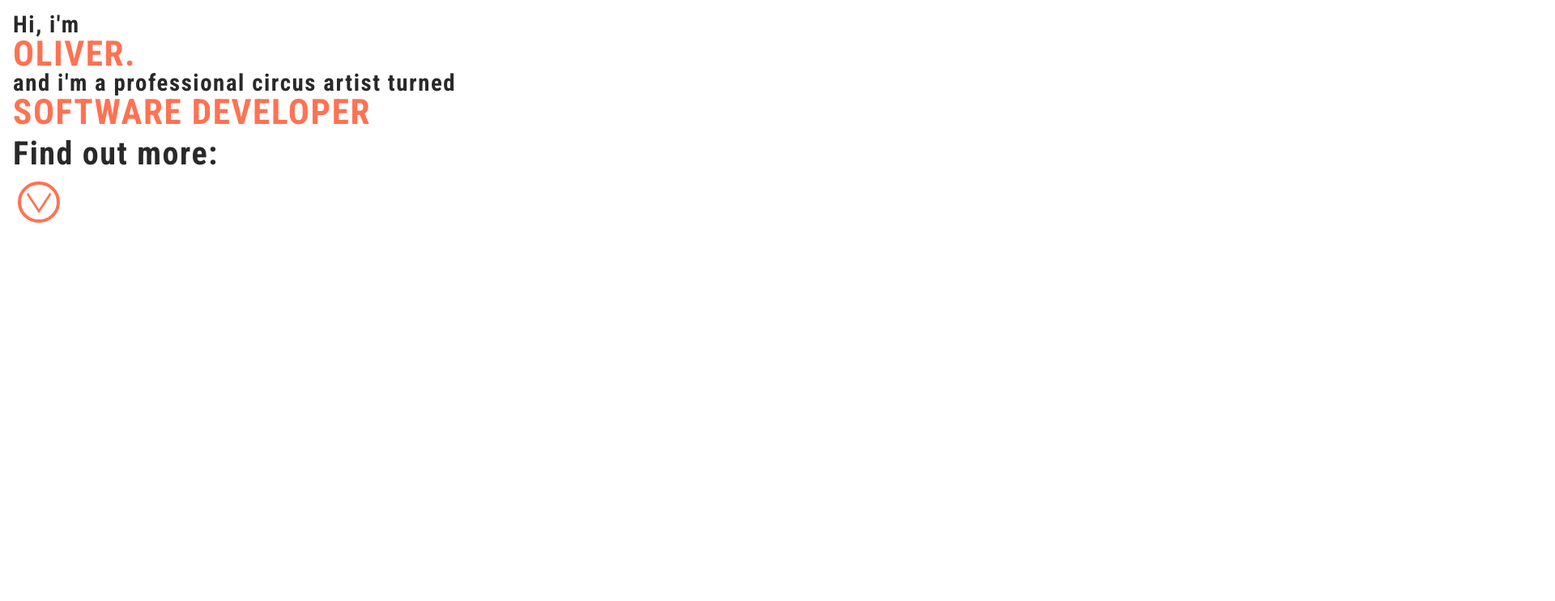
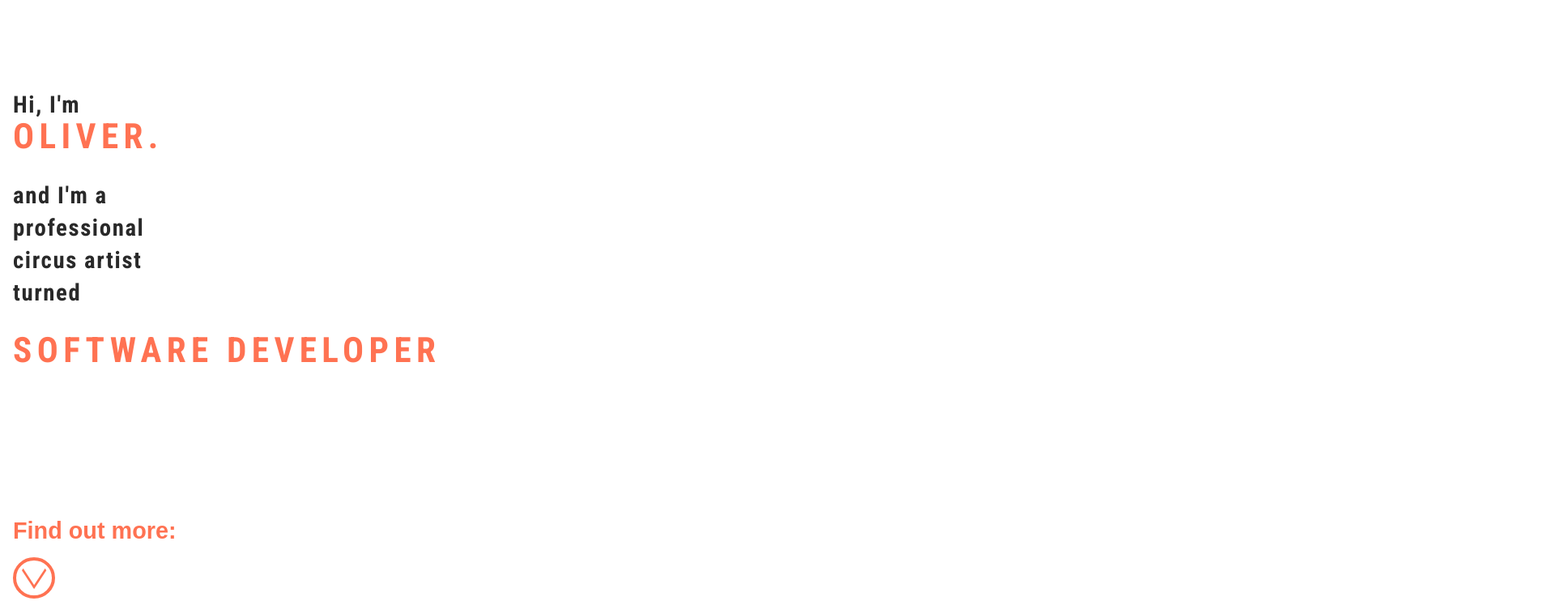
Before and after one commit to Oliversw/portfolio, a Gatsby site: page / in a window 1280 px wide. Shown: the top 742 px of the page at 81% size, 1920 px wide, since content can reach past the window. Built offline with nearby package versions, Linux system fonts and the light colour scheme; Gatsby itself is replaced by a stand-in of ours.

Commit message:
Finish basic styling of landing page

```diff
--- a/src/components/globalCSS.js
+++ b/src/components/globalCSS.js
@@ -1,4 +1,4 @@
-import { createGlobalStyle } from 'styled-components'
+import { createGlobalStyle } from "styled-components"
 
 const GlobalStyle = createGlobalStyle`
 
@@ -67,7 +67,8 @@ table {
 
     body {
         font-family: 'Roboto Condensed', sans-serif;
-        letter-spacing: 0.1em;
+        letter-spacing: 0.1rem;
+        line-height: 2.5rem;
         padding: 1rem;
     }
 
@@ -107,4 +108,4 @@ table {
     }
 `
 
-export default GlobalStyle;
+export default GlobalStyle
--- a/src/components/header.js
+++ b/src/components/header.js
@@ -6,42 +6,66 @@ const SiteHeader = styled.header`
   min-height: 100vh;
   display: flex;
   flex-flow: column nowrap;
+  justify-content: space-around;
 `
 
-const SpanSlight = styled.span`
-  color: var(--black);
-  text-transform: lowercase;
+const HiddenH1 = styled.h1`
+  position: absolute;
+  left: 999999px;
+  height: 1px;
+  width: 1px;
+`
+
+const TextWrapper = styled.div`
+  display: flex;
+  flex-flow: column nowrap;
+  justify-content: space-between;
+`
+
+const P = styled.p`
+  font-size: 1.8rem;
+  /* color: var(--black); */
+  font-weight: 600;
+  color: ${props => (props.primary ? "var(--primary)" : "var(--black)")};
+  margin: 1rem 0 1rem 0;
+  width: ${props => (props.short ? "10rem" : "auto")};
+`
+
+const SpanEmphasis = styled.span`
+  color: var(--primary);
+  text-transform: uppercase;
   display: block;
   font-weight: 600;
-  font-size: 1.8rem;
-`
-
-const Cap = styled.span`
-  text-transform: uppercase;
+  font-size: 2.7rem;
+  letter-spacing: 0.4rem;
 `
 
 const Button = styled.button`
   background: none;
   border: none;
-  border-radius: 25rem;
   outline: none;
-  width: 4rem;
-  height: 4rem;
   padding: inherit;
+  display: flex;
+  flex-flow: column nowrap;
+  justify-content: left;
 `
 
 const Header = ({ siteTitle }) => (
   <SiteHeader>
-    <h1>
-      <SpanSlight>
-        <Cap>H</Cap>i, I'm{" "}
-      </SpanSlight>
-      Oliver.{" "}
-      <SpanSlight>and I'm a professional circus artist turned </SpanSlight>
-      Software Developer
-    </h1>
-    <h2>Find out more:</h2>
+    <HiddenH1>Oliver Smith-Wellnitz, Software Developer</HiddenH1>
+
+    <TextWrapper>
+      <P>
+        Hi, I'm <SpanEmphasis>Oliver.</SpanEmphasis>
+      </P>
+      <P short>and I'm a professional circus artist turned</P>
+      <P>
+        <SpanEmphasis>Software Developer</SpanEmphasis>
+      </P>
+    </TextWrapper>
+
     <Button>
+      <P primary>Find out more:</P>
       <img src={ChevronDown} />
     </Button>
   </SiteHeader>
```
